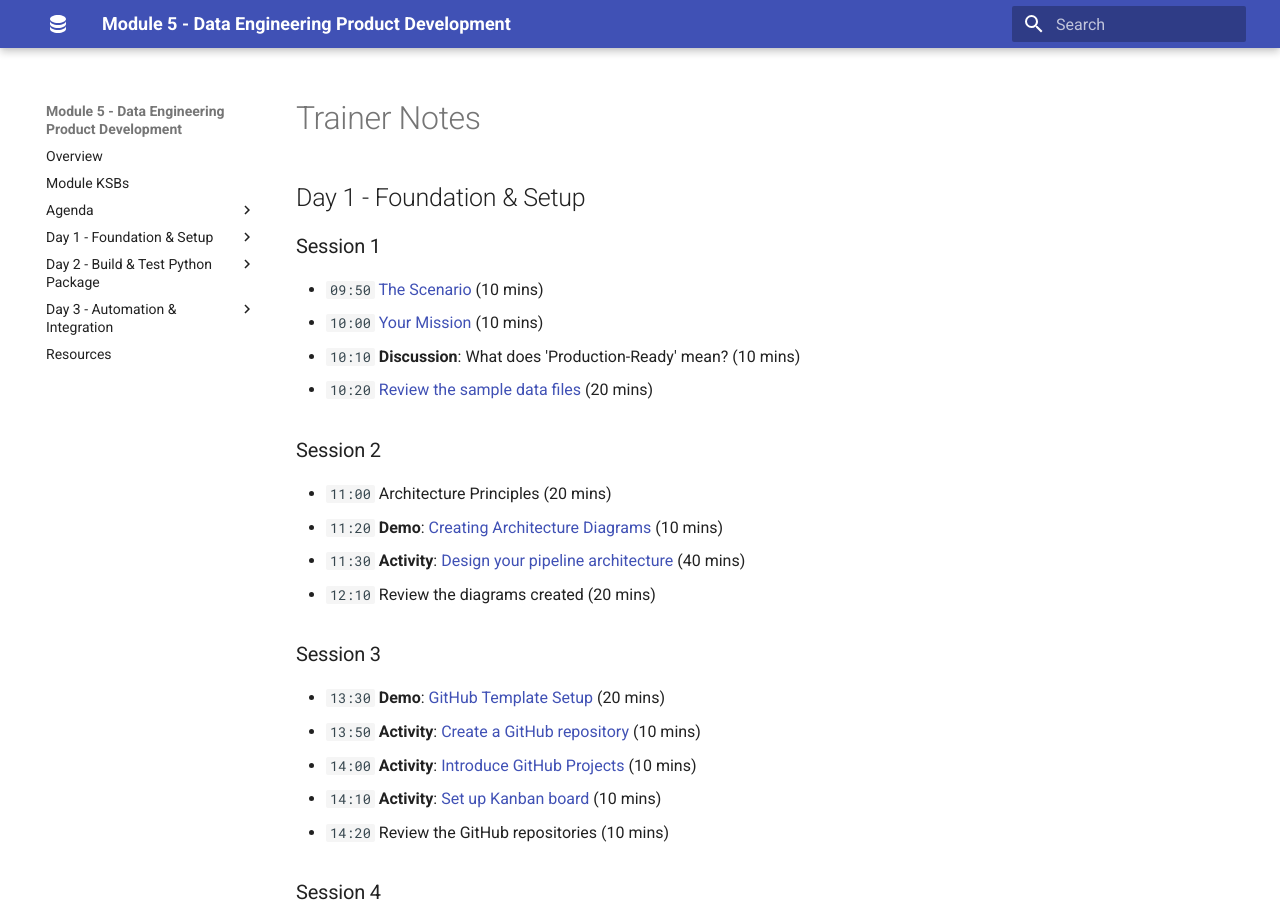
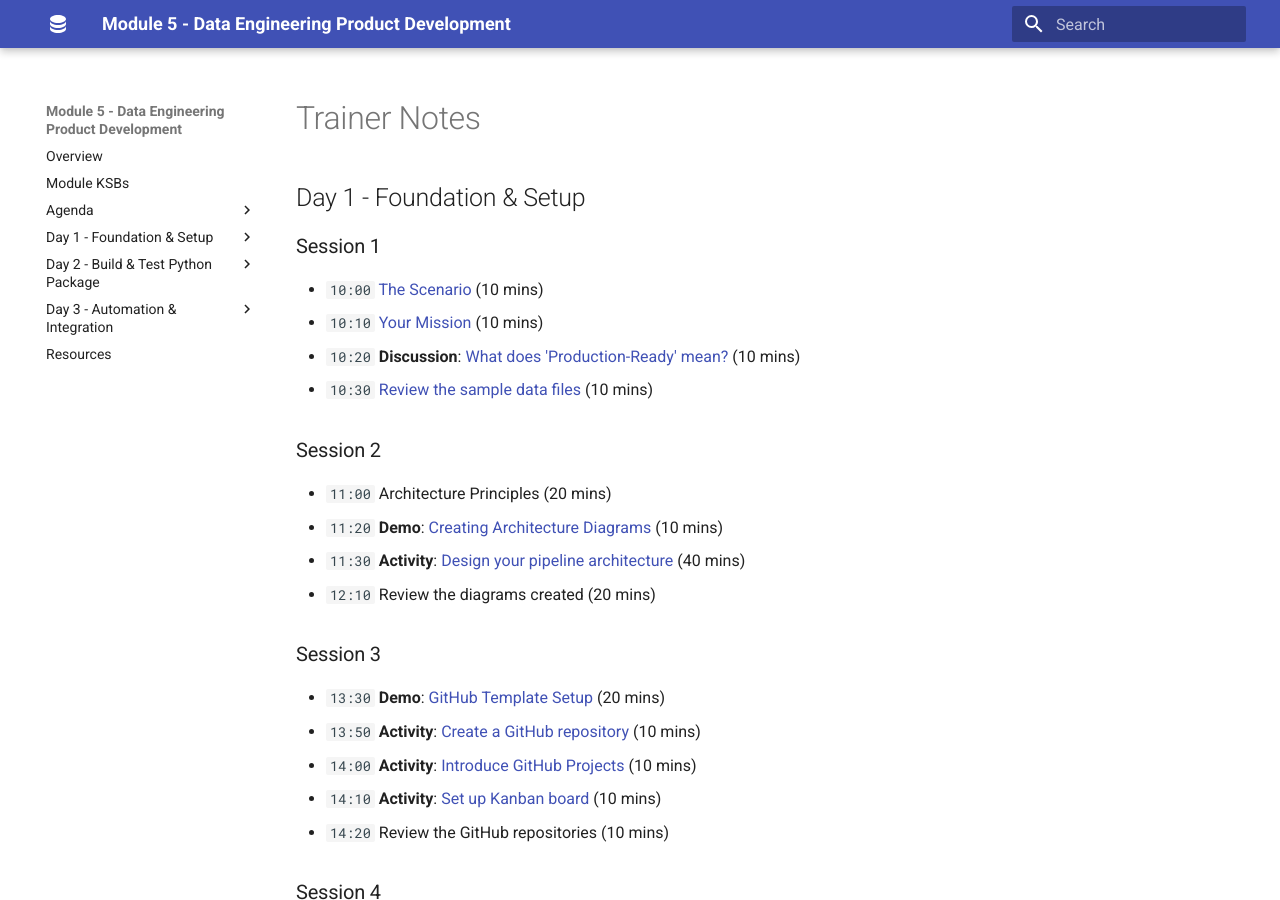
Before and after one commit to qaalabs/DE5M5, an MkDocs documentation site: the page built from docs/trainer.md, in a window 1280 px wide and 900 px high. Built offline with MkDocs 1.6.1 and Material for MkDocs 9.7.7, drawn with Linux system fonts in a browser that asks for light colours.

Commit message:
Auto commit by uthisha

```diff
--- a/docs/trainer.md
+++ b/docs/trainer.md
@@ -4,10 +4,10 @@
 
 ### Session 1
 
-- `09:50` [The Scenario](day1/scenario.md) (10 mins)
-- `10:00` [Your Mission](day1/your-mission.md) (10 mins)
-- `10:10` **Discussion**: What does 'Production-Ready' mean? (10 mins)
-- `10:20` [Review the sample data files](day1/sample-data.md) (20 mins)
+- `10:00` [The Scenario](day1/scenario.md) (10 mins)
+- `10:10` [Your Mission](day1/your-mission.md) (10 mins)
+- `10:20` **Discussion**: [What does 'Production-Ready' mean?](day1/prod-ready.md) (10 mins)
+- `10:30` [Review the sample data files](day1/sample-data.md) (10 mins)
 
 ### Session 2
 
--- a/mkdocs.yml
+++ b/mkdocs.yml
@@ -48,6 +48,7 @@ not_in_nav: |
   404.md
   trainer.md
   DAY-setup.md
+  day1/prod-ready.md
   day1/create-diagram.md
   day1/github-template.md
   day2/vm-setup.md
```
Also changed, not shown: docs/agenda/day1.md (+1 -1 lines).
